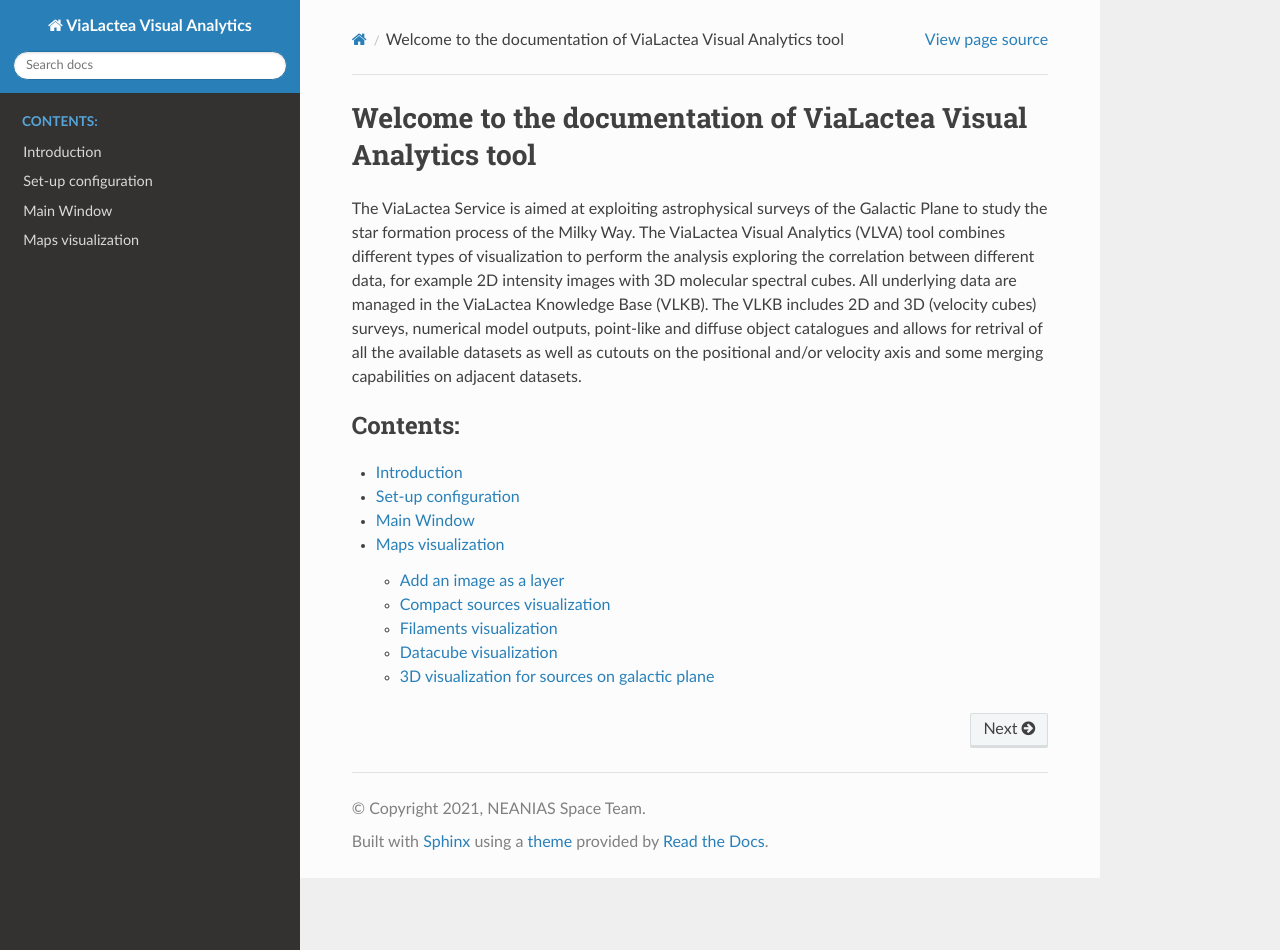
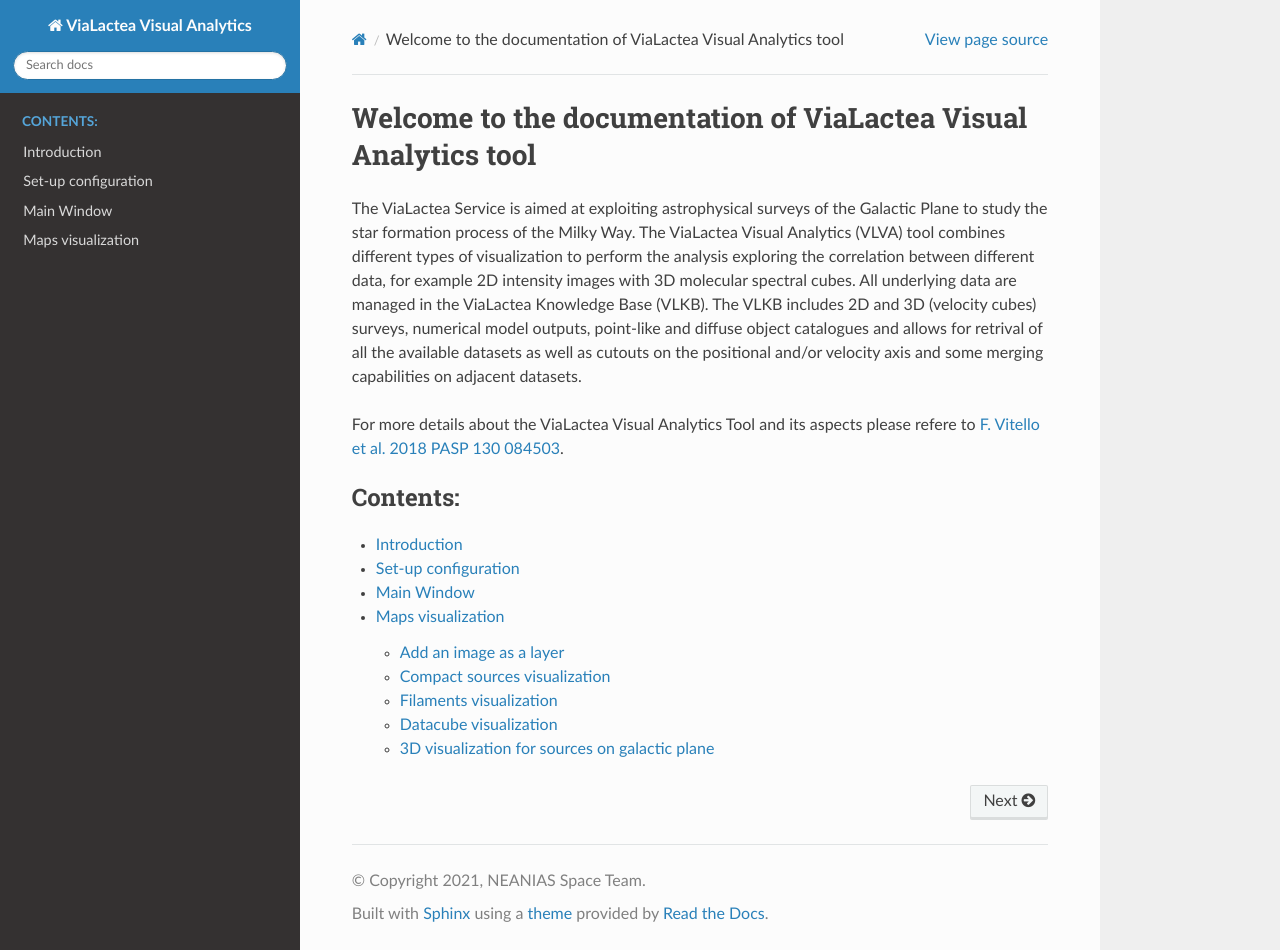
Before and after one commit to VisIVOLab/ViaLacteaVisualAnalytics-doc, a Sphinx documentation site: the page built from source/index.rst, in a window 1280 px wide and 950 px high. Built offline with Sphinx 7.4.7 and the Read the Docs theme 2.0.0, drawn with Linux system fonts in a browser that asks for light colours.

Commit message:
Update index.rst

```diff
--- a/source/index.rst
+++ b/source/index.rst
@@ -4,6 +4,7 @@ The ViaLactea Service is aimed at exploiting astrophysical surveys of the Galact
 The ViaLactea Visual Analytics (VLVA) tool combines different types of visualization to perform the analysis exploring the correlation between different data, for example 2D intensity images with 3D molecular spectral cubes.
 All underlying data are managed in the ViaLactea Knowledge Base (VLKB). The VLKB includes 2D and 3D (velocity cubes) surveys, numerical model outputs, point-like and diffuse object catalogues and allows for retrival of all the available datasets as well as cutouts on the positional and/or velocity axis and some merging capabilities on adjacent datasets.
 
+For more details about the ViaLactea Visual Analytics Tool and its aspects please refere to `F. Vitello et al. 2018 PASP 130 084503 <https://iopscience.iop.org/article/10.1088/1538-3873/aac5d2>`_.
 
 .. toctree::
    :maxdepth: 2
```
